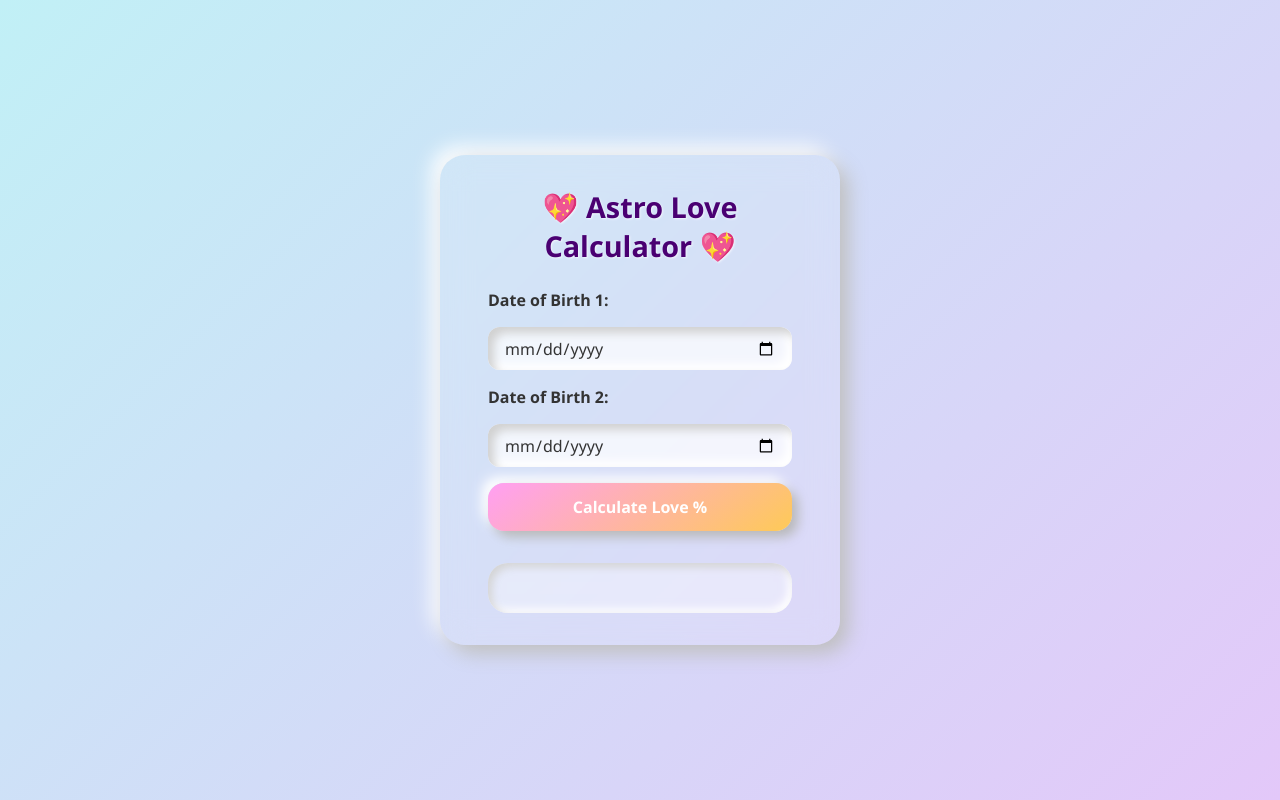
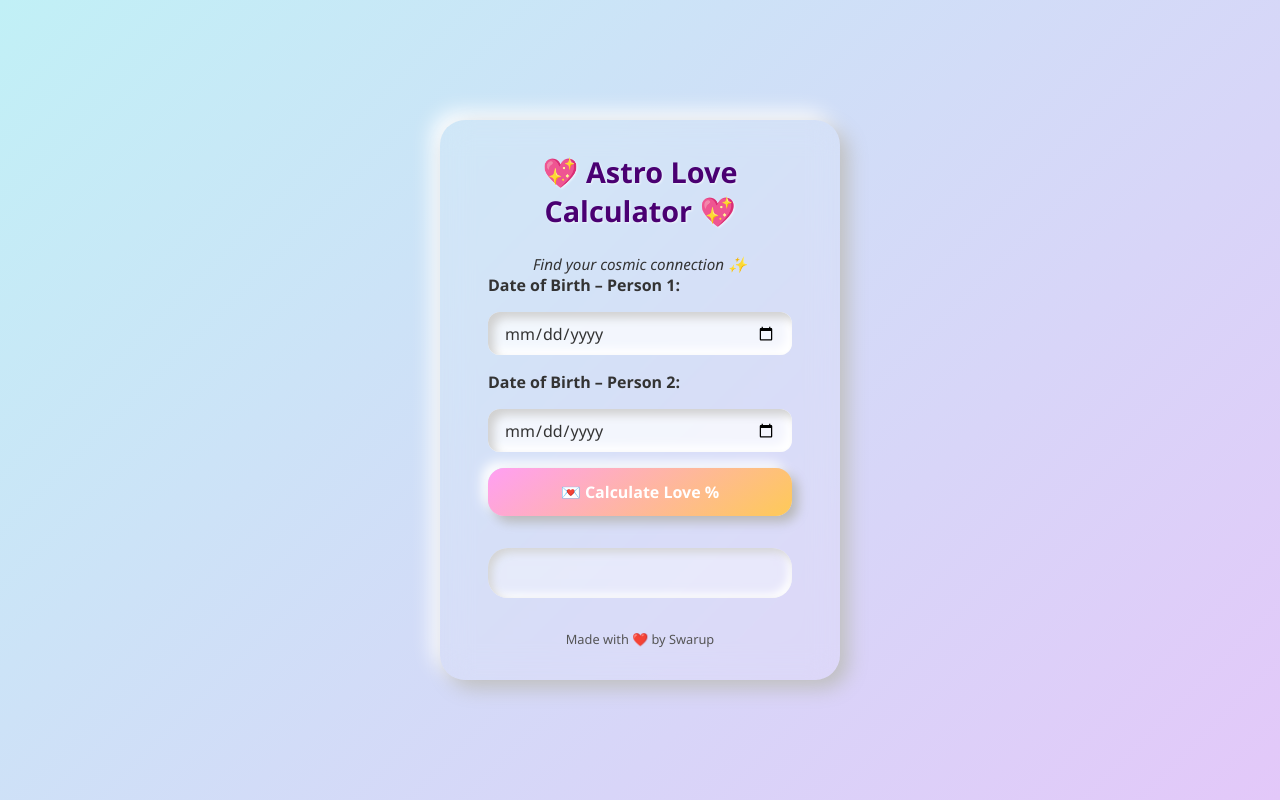
Before and after one commit to Swarup2024web/LoveCalc, a plain HTML site: page index.html in a window 1280 px wide. Drawn offline with Linux system fonts and the light colour scheme.

Commit message:
Update index.html

```diff
--- a/index.html
+++ b/index.html
@@ -1,27 +1,37 @@
 <!DOCTYPE html>
 <html lang="en">
 <head>
-    <meta charset="UTF-8" />
-    <meta name="viewport" content="width=device-width, initial-scale=1.0"/>
-    <title>Astro Love Calculator</title>
-    <link rel="stylesheet" href="style.css" />
+  <meta charset="UTF-8" />
+  <meta name="viewport" content="width=device-width, initial-scale=1.0" />
+  <title>💖 Astro Love Calculator 💖</title>
+  <link rel="stylesheet" href="style.css" />
 </head>
 <body>
-    <div class="container">
-        <h1>💖 Astro Love Calculator 💖</h1>
-        <div class="form-box">
-            <label for="dob1">Date of Birth 1:</label>
-            <input type="date" id="dob1" required />
+  <main class="container">
+    <header>
+      <h1>💖 Astro Love Calculator 💖</h1>
+      <p style="margin-top: 0.5rem; font-style: italic; font-size: 0.95rem;">
+        Find your cosmic connection ✨
+      </p>
+    </header>
 
-            <label for="dob2">Date of Birth 2:</label>
-            <input type="date" id="dob2" required />
+    <section class="form-box" aria-label="Love Calculation Form">
+      <label for="dob1">Date of Birth – Person 1:</label>
+      <input type="date" id="dob1" name="dob1" required />
 
-            <button onclick="calculateLove()">Calculate Love %</button>
-        </div>
+      <label for="dob2">Date of Birth – Person 2:</label>
+      <input type="date" id="dob2" name="dob2" required />
 
-        <div id="result" class="result-box"></div>
-    </div>
+      <button onclick="calculateLove()">💌 Calculate Love %</button>
+    </section>
 
-    <script src="script.js"></script>
+    <section id="result" class="result-box" aria-live="polite" role="region"></section>
+
+    <footer style="margin-top: 2rem; font-size: 0.8rem; color: #555;">
+      Made with ❤️ by Swarup
+    </footer>
+  </main>
+
+  <script src="script.js"></script>
 </body>
 </html>
```
